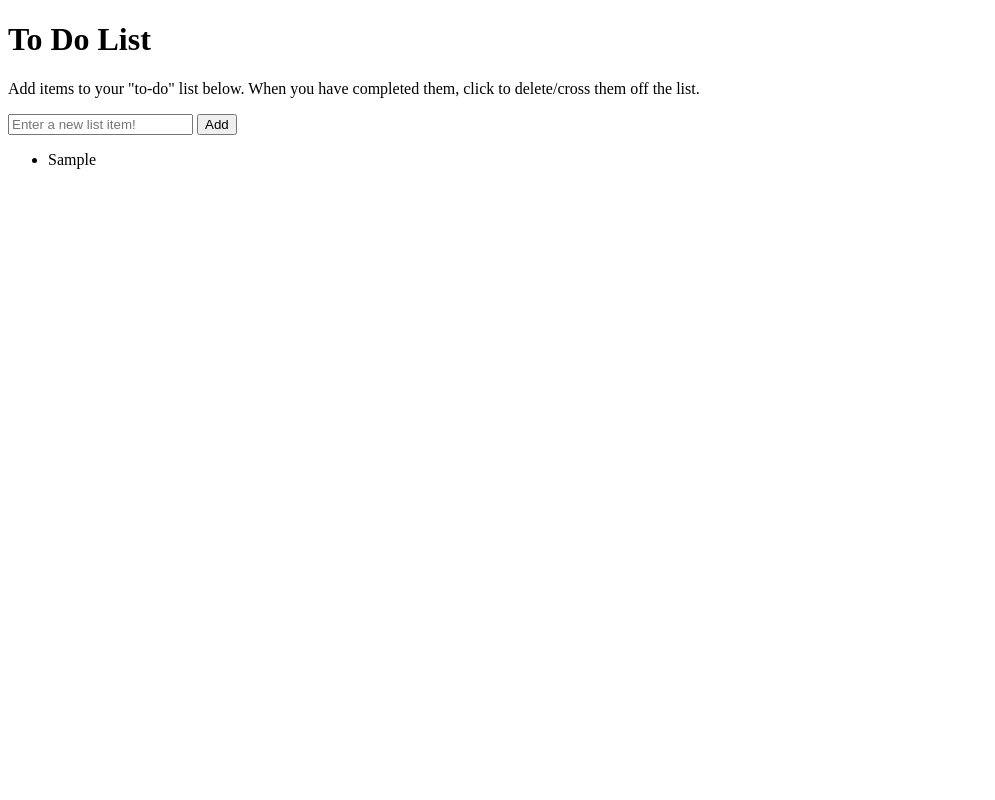
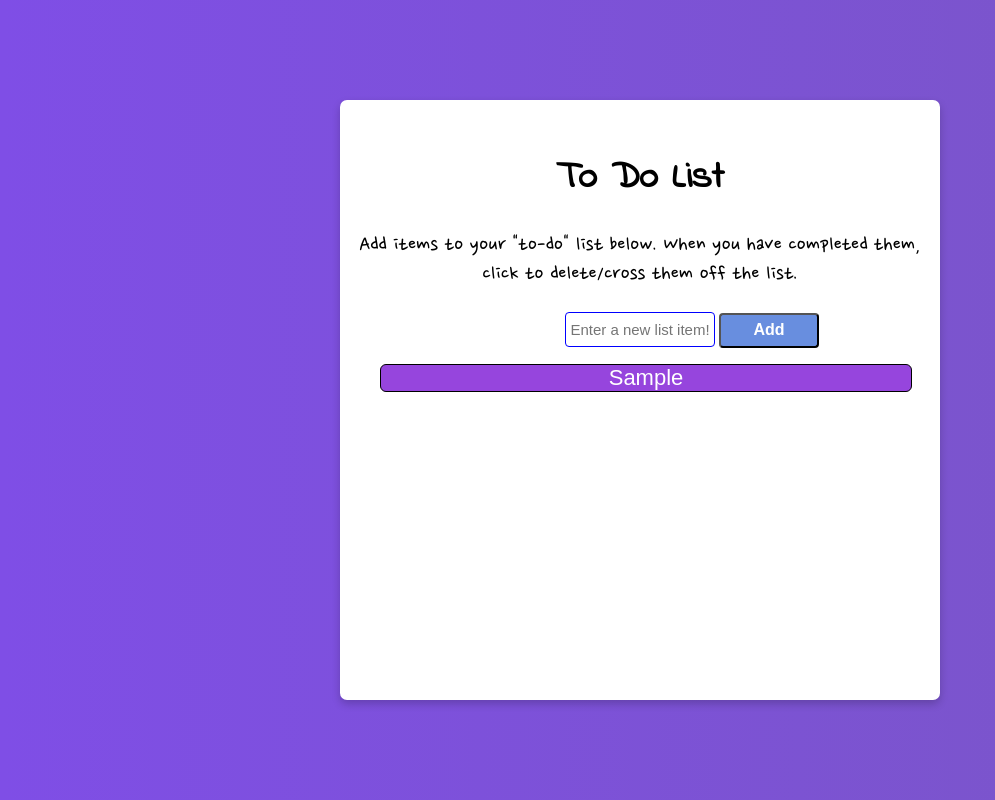
Before and after one commit to hillary26121/JQuery-List, a plain HTML site: page listjquery/index.html in a window 1280 px wide. Both pictures are taken after typing "Sample" into the empty fields and a click on the button "Add". Shown: the whole page, without its empty margins (0-995 px from the left). Drawn offline with Linux system fonts and the light colour scheme; a web font is replaced by a local one.

Commit message:
styled my list!

```diff
--- a/listjquery/css/master.css
+++ b/listjquery/css/master.css
@@ -0,0 +1,77 @@
+@import url('https://fonts.googleapis.com/css?family=Indie+Flower|Nanum+Pen+Script|Kite+One');
+
+#to-do-list{
+  max-width: 1200px;
+  margin: auto;
+  height: 600px;
+  width: 600px;
+  margin-top: 100px;
+  background-color:white;
+  border-radius: 7px;
+  box-shadow: 0 4px 8px 0 rgba(0,0,0,0.2);
+  transition: 0.3s;
+}
+
+button{
+  height:35px;
+  width: 100px;
+  border-radius: 4px;
+  background-color: rgb(104, 142, 223);
+  font-size: 16px;
+  font-weight:bolder;
+  color: white;
+}
+
+button:hover{
+  background-color: rgb(155, 37, 166);
+  transition: .5s;
+}
+
+input{
+  margin-left: 225px;
+  box-sizing: border-box;
+  border: 1px solid blue;
+  height: 35px;
+  width: 150px;
+  border-radius: 4px;
+  font-size: 15px;
+}
+
+h1, p, input{
+  text-align: center;
+}
+
+h1{
+  font-size: 38px;
+  font-family: 'Indie Flower';
+  padding-top: 50px;
+}
+
+p{
+  margin-left: 10px;
+  margin-right: 10px;
+  font-family: 'nanum pen script';
+  font-size: 23px;
+}
+
+body{
+  background: linear-gradient(to right, rgb(127, 78, 230), rgb(122, 86, 198));
+}
+
+li{
+  margin-right: 28px;
+  box-sizing: border-box;
+  border: 1px solid black;
+  border-radius: 6px;
+  background-color: rgb(150, 69, 221);
+  color: white;
+  list-style: none;
+  font-family: sans-serif;
+  text-align: center;
+  font-size: 22px;
+}
+
+li:hover{
+  background-color: rgb(43, 15, 131);
+  transition: .4s;
+}
--- a/listjquery/index.html
+++ b/listjquery/index.html
@@ -3,12 +3,11 @@
   <head>
     <meta charset="utf-8">
     <title></title>
-    <link rel="stylsheet" href="css/master.css">
+    <link rel="stylesheet" href="css/master.css">
   </head>
   <body>
 
-<div id="page-wrap">
-
+  <div id="to-do-list">
 
     <h1>To Do List</h1>
     <p>Add items to your "to-do" list below. When you have completed them, click to delete/cross them off the list.</p>
@@ -19,9 +18,8 @@
     <ul id="list">
 
     </ul>
+  </div>
 
-
-</div>
 
 
 
```
